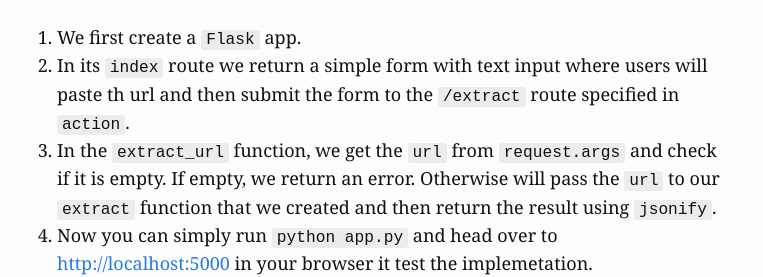
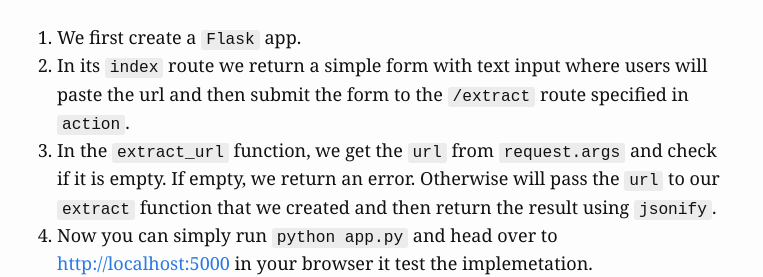
Before and after one commit to brijeshb42/brijeshb42.github.io, a Jekyll site: the page built from _posts/2016-06-09-make-a-pocket-app-like-html-parser-using-python.md, in a window 1280 px wide and 900 px high, scrolled down 3432 px. Shown: the part 207-484 px from the top of the window, without its empty margins (258-1021 px from the left). Built offline with Jekyll 4.4.1, drawn with Linux system fonts in a browser that asks for light colours; some web fonts are replaced.

Commit message:
spellcheck

```diff
--- a/_posts/2016-06-09-make-a-pocket-app-like-html-parser-using-python.md
+++ b/_posts/2016-06-09-make-a-pocket-app-like-html-parser-using-python.md
@@ -98,7 +98,7 @@ def extract_url():
 {% endhighlight %}
 
 1. We first create a `Flask` app.
-2. In its `index` route we return a simple form with text input where users will paste th url and then submit the form to the `/extract` route specified in `action`.
+2. In its `index` route we return a simple form with text input where users will paste the url and then submit the form to the `/extract` route specified in `action`.
 3. In the `extract_url` function, we get the `url` from `request.args` and check if it is empty. If empty, we return an error. Otherwise will pass the `url` to our `extract` function that we created and then return the result using `jsonify`.
 4. Now you can simply run `python app.py` and head over to [http://localhost:5000](http://localhost:5000) in your browser it test the implemetation.
 
```
